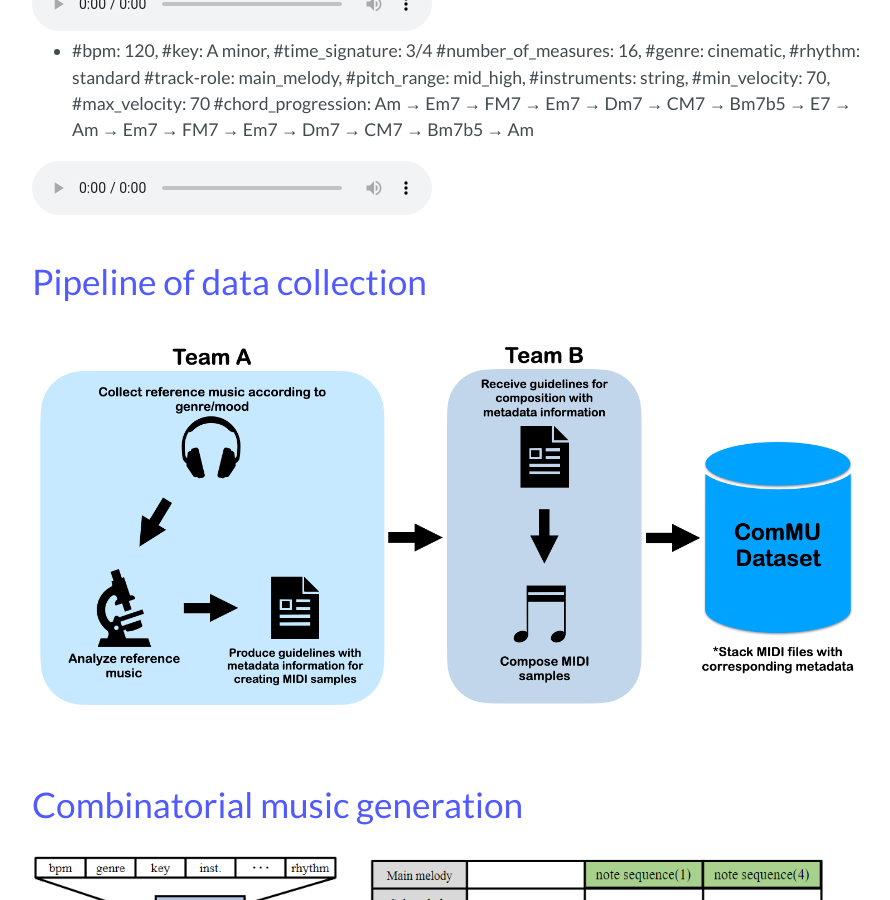
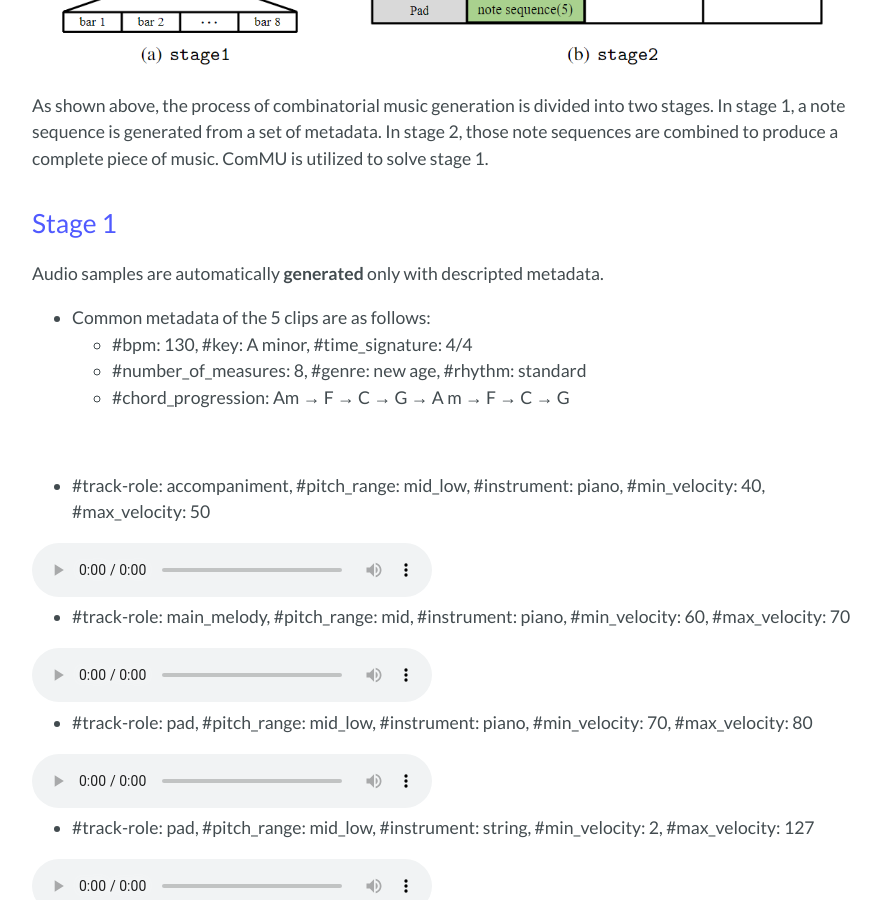
Before and after one commit to POZAlabs/ComMU, a Jekyll site: the page built from index.md, in a window 1280 px wide and 900 px high, scrolled down 1493 px. Shown: the whole window, without its empty margins (192-1082 px from the left). Built offline with Jekyll 4.4.1, drawn with Linux system fonts in a browser that asks for light colours; our own code applies the rules of GitHub Pages for plain Markdown files.

Commit message:
Update index.md

```diff
--- a/index.md
+++ b/index.md
@@ -5,7 +5,7 @@
 - <a href="./assets/ComMU.tar" download="ComMU.tar">Download dataset</a>
 
 
-<iframe width="800" height="457" src="https://www.youtube.com/embed/ybKJGGWuX9U" title="YouTube video player" frameborder="0" allow="accelerometer; autoplay; clipboard-write; encrypted-media; gyroscope; picture-in-picture" allowfullscreen></iframe>
+<!-- <iframe width="800" height="457" src="https://www.youtube.com/embed/ybKJGGWuX9U" title="YouTube video player" frameborder="0" allow="accelerometer; autoplay; clipboard-write; encrypted-media; gyroscope; picture-in-picture" allowfullscreen></iframe>     -->
 ComMU has 11,144 MIDI samples that consist of short note sequences created by professional composers with their corresponding 12 metadata. We propose combinatorial music generation, a new task that generate diverse and high-quality music only with metadata through auto-regressive language model. Here are the ComMU's 12 metadata:
 - BPM, genre, key, instrument, track-role, time signature, pitch range, number of measures, chord progression, min velocity, max velocity, and rhythm.
 
@@ -25,11 +25,11 @@ ComMU has 11,144 MIDI samples that consist of short note sequences created by pr
 
 
 
-# Pipeline of data collection
+<!-- # Pipeline of data collection
 
 <div align="center">
   <img src="./assets/img/data_pipeline_5.png" width=1000x>
-</div>
+</div> -->
 
 
 
```
